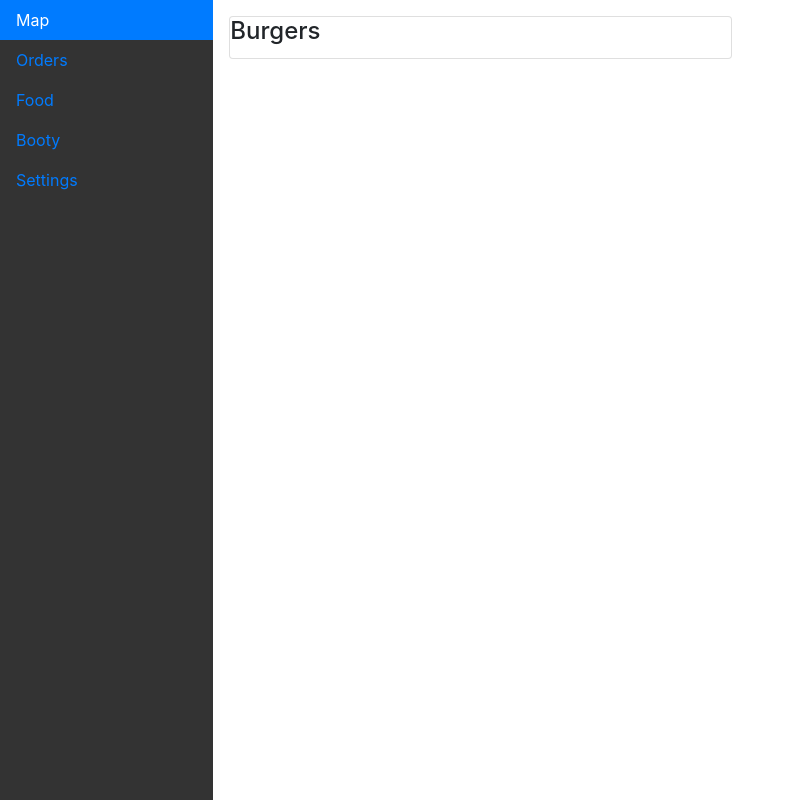
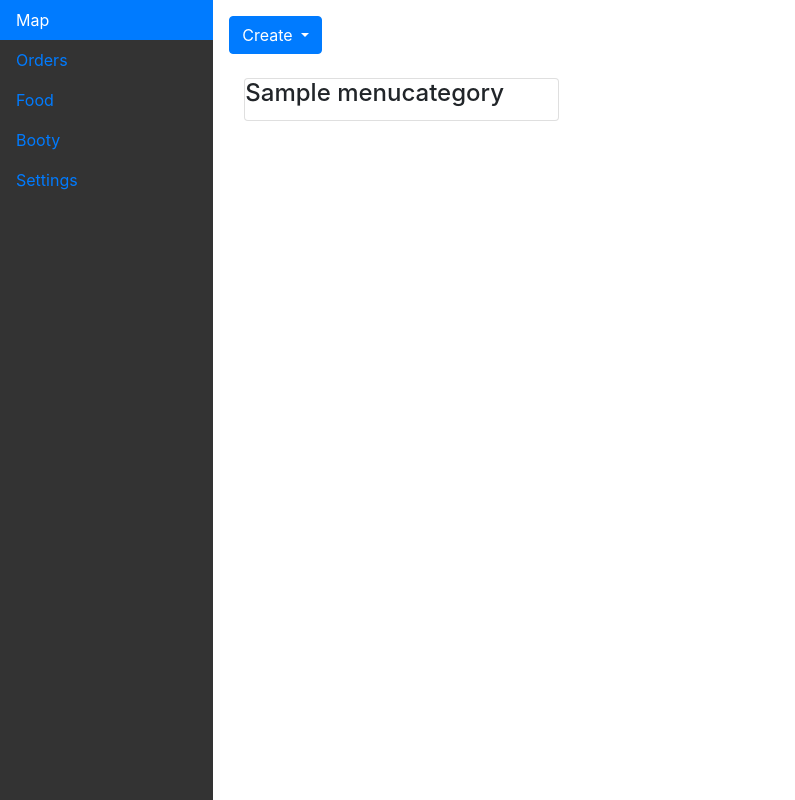
Before and after one commit to carsonk/tablefetchserver, a Django app: template kitchen/templates/kitchen/menu.html in a window 1280 px wide. Shown: the whole page, without its empty margins (0-795 px from the left). Run offline with Django 3.2, Linux system fonts and the light colour scheme; the template is opened without the code that fills it: values that come from a table or form of the project are taken from there, others are empty; tables that the repository leaves empty hold one stand-in row (values such as "Sample post"); style sheets or scripts are compiled from the project's sources; some libraries are stand-ins or nearby versions.

Commit message:
Have menu page list current menu categories

```diff
--- a/kitchen/templates/kitchen/menu.html
+++ b/kitchen/templates/kitchen/menu.html
@@ -3,17 +3,41 @@
 {% block content %}
 
 <div class="menu-controls">
-
-</div>
-
-<div class="row">
-    <div class="col-sm-6">
-        <div class="card">
-            <div class="card-block">
-                <h4 class="card-title">Burgers</h4>
-            </div>
+    <div class="btn-group" role="group">
+        <button id="menu-create-drop" type="button" class="btn btn-primary dropdown-toggle" data-toggle="dropdown" aria-haspopup="true" aria-expanded="false">
+            Create
+        </button>
+        <div class="dropdown-menu" aria-labelledby="menu-create-drop">
+            <a class="dropdown-item" href="{% url 'menu_category_create' %}">Category</a>
+            <a class="dropdown-item" href="{% url 'menu_create' %}">Item</a>
         </div>
     </div>
 </div>
 
+<br />
+
+<div class="container">
+{% for item in menu_items %}
+    {% if forloop.counter0|divisibleby:4 or florloop.last %}
+        {% if not forloop.first %}
+            </div>
+        {% endif %}
+    {% endif %}
+    {% if forloop.counter0|divisibleby:4 %}
+        <div class="row">
+    {% endif %}
+        <div class="col-md-4">
+            <div class="card">
+                <div class="card-block">
+                    <h4 class="card-title">{{ item.name }}</h4>
+                </div>
+            </div>
+        </div>
+{% empty %}
+    <div class="alert alert-info">
+        <strong>No items yet!</strong> There are no menu items or categories yet!
+    </div>
+{% endfor %}
+</div>
+
 {% endblock %}
--- a/kitchen/urls.py
+++ b/kitchen/urls.py
@@ -3,7 +3,7 @@ from . import views
 
 urlpatterns = [
      url('^$', views.orders, name='orders'),
-     url('^menu$', views.menu, name='menu'),
+     url('^menu/$', views.menu, name='menu'),
      url('^menu/create/$', views.menu_create, name='menu_create'),
      url('^menu/category/create/$', views.menu_category_create, name='menu_category_create'),
      url('^orders/create/$', views.orders_create, name='orders_create'),
```
Also changed, not shown: kitchen/views.py (+6 -1 lines).
